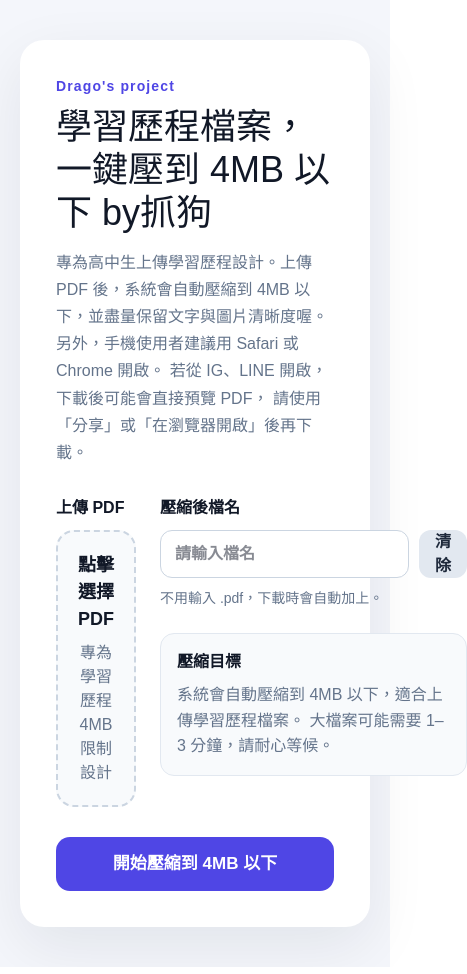
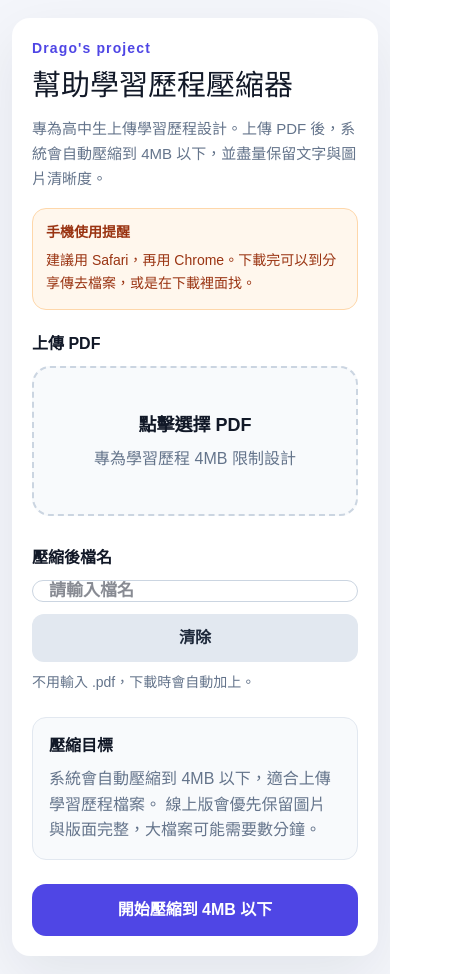
Before and after one commit to wellchang51-jpg/submitfit, a Next.js app in the folder frontend/: page / in a window 390 px wide. Shown: the whole page, 467 px wide, since content can reach past the window. Built offline with nearby package versions, Linux system fonts and the light colour scheme.

Commit message:
Update copy and improve filename mobile layout

```diff
--- a/frontend/app/page.tsx
+++ b/frontend/app/page.tsx
@@ -9,6 +9,7 @@ export default function Home() {
   const [outputName, setOutputName] = useState("");
   const [message, setMessage] = useState("");
   const [isCompressing, setIsCompressing] = useState(false);
+  const [isMobile, setIsMobile] = useState(false);
   const [estimatedSecondsLeft, setEstimatedSecondsLeft] = useState<
     number | null
   >(null);
@@ -21,26 +22,27 @@ export default function Home() {
   function estimateProcessingSeconds(file: File) {
     const fileSizeMB = file.size / 1024 / 1024;
 
-    if (fileSizeMB <= 4) return 20;
-    if (fileSizeMB <= 10) return 60;
-    if (fileSizeMB <= 20) return 120;
-    if (fileSizeMB <= 40) return 180;
+    if (fileSizeMB <= 4) return 30;
+    if (fileSizeMB <= 10) return 90;
+    if (fileSizeMB <= 20) return 180;
+    if (fileSizeMB <= 40) return 300;
 
-    return 240;
+    return 420;
   }
 
-  function formatTime(seconds: number) {
-    if (seconds <= 0) return "即將完成";
-
-    const minutes = Math.floor(seconds / 60);
-    const remainingSeconds = seconds % 60;
-
-    if (minutes === 0) {
-      return `約 ${remainingSeconds} 秒`;
+  useEffect(() => {
+    function checkScreenSize() {
+      setIsMobile(window.innerWidth <= 768);
     }
 
-    return `約 ${minutes} 分 ${remainingSeconds} 秒`;
-  }
+    checkScreenSize();
+
+    window.addEventListener("resize", checkScreenSize);
+
+    return () => {
+      window.removeEventListener("resize", checkScreenSize);
+    };
+  }, []);
 
   useEffect(() => {
     if (!isCompressing || estimatedSecondsLeft === null) return;
@@ -169,7 +171,7 @@ export default function Home() {
           );
         } else {
           setMessage(
-            `已盡力壓縮：${originalMB} MB → ${compressedMB} MB，但仍超過 4MB。這份 PDF 頁數或圖片太多，可能需要拆成多份。`
+            `已盡力壓縮：${originalMB} MB → ${compressedMB} MB，但仍超過 4MB。為了保留圖片與版面完整，建議拆分 PDF 或降低原始圖片解析度。`
           );
         }
       } else {
@@ -185,26 +187,66 @@ export default function Home() {
   }
 
   return (
-    <main style={styles.page}>
-      <section style={styles.card}>
-        <p style={styles.logo}>Drago's project</p>
+    <main
+      style={{
+        ...styles.page,
+        ...(isMobile ? styles.pageMobile : {}),
+      }}
+    >
+      <section
+        style={{
+          ...styles.card,
+          ...(isMobile ? styles.cardMobile : {}),
+        }}
+      >
+        <p style={styles.logo}>Drago&apos;s project</p>
 
-        <h1 style={styles.title}>學習歷程檔案，一鍵壓到 4MB 以下 by抓狗</h1>
+        <h1
+          style={{
+            ...styles.title,
+            ...(isMobile ? styles.titleMobile : {}),
+          }}
+        >
+          幫助學習歷程壓縮器
+        </h1>
 
-        <p style={styles.subtitle}>
+        <p
+          style={{
+            ...styles.subtitle,
+            ...(isMobile ? styles.subtitleMobile : {}),
+          }}
+        >
           專為高中生上傳學習歷程設計。上傳 PDF 後，系統會自動壓縮到
-          4MB 以下，並盡量保留文字與圖片清晰度喔。另外，手機使用者建議用 Safari 或 Chrome 開啟。
-          若從 IG、LINE 開啟，下載後可能會直接預覽 PDF，
-          請使用「分享」或「在瀏覽器開啟」後再下載。
+          4MB 以下，並盡量保留文字與圖片清晰度。
         </p>
 
-        <div style={styles.grid}>
+        <div
+          style={{
+            ...styles.mobileNotice,
+            ...(isMobile ? styles.mobileNoticeMobile : {}),
+          }}
+        >
+          <p style={styles.mobileNoticeTitle}>手機使用提醒</p>
+          <p style={styles.mobileNoticeText}>
+            建議用 Safari，再用 Chrome。下載完可以到分享傳去檔案，或是在下載裡面找。
+          </p>
+        </div>
+
+        <div
+          style={{
+            ...styles.grid,
+            ...(isMobile ? styles.gridMobile : {}),
+          }}
+        >
           <div>
             <label style={styles.label}>上傳 PDF</label>
 
             <div style={styles.uploadArea}>
               <div
-                style={styles.uploadBox}
+                style={{
+                  ...styles.uploadBox,
+                  ...(isMobile ? styles.uploadBoxMobile : {}),
+                }}
                 onClick={() => fileInputRef.current?.click()}
               >
                 <input
@@ -231,7 +273,12 @@ export default function Home() {
               </div>
 
               {selectedFile && (
-                <div style={styles.fileButtonRow}>
+                <div
+                  style={{
+                    ...styles.fileButtonRow,
+                    ...(isMobile ? styles.fileButtonRowMobile : {}),
+                  }}
+                >
                   <button onClick={removeFile} style={styles.removeFileButton}>
                     移除檔案
                   </button>
@@ -247,18 +294,36 @@ export default function Home() {
             </div>
           </div>
 
-          <div>
+          <div
+            style={{
+              ...(isMobile ? styles.nameSectionMobile : {}),
+            }}
+          >
             <label style={styles.label}>壓縮後檔名</label>
 
-            <div style={styles.nameRow}>
+            <div
+              style={{
+                ...styles.nameRow,
+                ...(isMobile ? styles.nameRowMobile : {}),
+              }}
+            >
               <input
                 value={outputName}
                 onChange={(event) => setOutputName(event.target.value)}
                 placeholder="請輸入檔名"
-                style={styles.input}
+                style={{
+                  ...styles.input,
+                  ...(isMobile ? styles.inputMobile : {}),
+                }}
               />
 
-              <button onClick={clearName} style={styles.clearButton}>
+              <button
+                onClick={clearName}
+                style={{
+                  ...styles.clearButton,
+                  ...(isMobile ? styles.clearButtonMobile : {}),
+                }}
+              >
                 清除
               </button>
             </div>
@@ -269,7 +334,7 @@ export default function Home() {
               <p style={styles.infoTitle}>壓縮目標</p>
               <p style={styles.infoText}>
                 系統會自動壓縮到 4MB 以下，適合上傳學習歷程檔案。
-                大檔案可能需要 1–3 分鐘，請耐心等候。
+                線上版會優先保留圖片與版面完整，大檔案可能需要數分鐘。
               </p>
             </div>
           </div>
@@ -279,6 +344,7 @@ export default function Home() {
           onClick={handleCompress}
           style={{
             ...styles.primaryButton,
+            ...(isMobile ? styles.primaryButtonMobile : {}),
             ...(isCompressing ? styles.primaryButtonDisabled : {}),
           }}
           disabled={isCompressing}
@@ -295,7 +361,8 @@ export default function Home() {
             </p>
 
             <p style={styles.progressHint}>
-              已處理約 {elapsedSeconds} 秒。系統會優先保留圖片與版面完整；30MB 以上的 PDF 可能需要數分鐘，請不要重新整理或關閉頁面。
+              已處理約 {elapsedSeconds} 秒。系統會優先保留圖片與版面完整；
+              30MB 以上的 PDF 可能需要數分鐘，請不要重新整理或關閉頁面。
             </p>
           </div>
         )}
@@ -315,6 +382,11 @@ const styles: Record<string, React.CSSProperties> = {
     justifyContent: "center",
     padding: "40px 20px",
     fontFamily: "Arial, sans-serif",
+    boxSizing: "border-box",
+  },
+  pageMobile: {
+    alignItems: "flex-start",
+    padding: "18px 12px",
   },
   card: {
     width: "100%",
@@ -323,6 +395,12 @@ const styles: Record<string, React.CSSProperties> = {
     borderRadius: "24px",
     padding: "36px",
     boxShadow: "0 20px 60px rgba(15, 23, 42, 0.08)",
+    boxSizing: "border-box",
+  },
+  cardMobile: {
+    maxWidth: "100%",
+    padding: "20px",
+    borderRadius: "18px",
   },
   logo: {
     margin: "0 0 8px",
@@ -336,18 +414,55 @@ const styles: Record<string, React.CSSProperties> = {
     fontSize: "36px",
     lineHeight: 1.2,
     color: "#111827",
+    wordBreak: "break-word",
+  },
+  titleMobile: {
+    fontSize: "29px",
+    lineHeight: 1.25,
   },
   subtitle: {
     marginTop: "14px",
-    marginBottom: "30px",
+    marginBottom: "20px",
     color: "#64748b",
     fontSize: "16px",
+    lineHeight: 1.7,
+  },
+  subtitleMobile: {
+    fontSize: "15px",
+    lineHeight: 1.65,
+    marginBottom: "16px",
+  },
+  mobileNotice: {
+    marginBottom: "28px",
+    padding: "14px 16px",
+    borderRadius: "14px",
+    background: "#fff7ed",
+    border: "1px solid #fed7aa",
+  },
+  mobileNoticeMobile: {
+    padding: "13px",
+    marginBottom: "22px",
+  },
+  mobileNoticeTitle: {
+    margin: 0,
+    color: "#9a3412",
+    fontWeight: 800,
+    fontSize: "14px",
+  },
+  mobileNoticeText: {
+    margin: "6px 0 0",
+    color: "#9a3412",
+    fontSize: "14px",
     lineHeight: 1.7,
   },
   grid: {
     display: "grid",
     gridTemplateColumns: "1fr 1fr",
     gap: "24px",
+  },
+  gridMobile: {
+    gridTemplateColumns: "1fr",
+    gap: "26px",
   },
   label: {
     display: "block",
@@ -370,6 +485,11 @@ const styles: Record<string, React.CSSProperties> = {
     justifyContent: "center",
     cursor: "pointer",
     padding: "20px",
+    boxSizing: "border-box",
+  },
+  uploadBoxMobile: {
+    minHeight: "150px",
+    padding: "18px",
   },
   uploadTitle: {
     margin: 0,
@@ -401,6 +521,9 @@ const styles: Record<string, React.CSSProperties> = {
     gridTemplateColumns: "1fr 1fr",
     gap: "10px",
   },
+  fileButtonRowMobile: {
+    gridTemplateColumns: "1fr",
+  },
   removeFileButton: {
     height: "42px",
     border: "none",
@@ -419,12 +542,20 @@ const styles: Record<string, React.CSSProperties> = {
     fontWeight: 800,
     cursor: "pointer",
   },
+  nameSectionMobile: {
+    paddingTop: "4px",
+  },
   nameRow: {
     display: "flex",
     gap: "10px",
   },
+  nameRowMobile: {
+    flexDirection: "column",
+    gap: "12px",
+  },
   input: {
     flex: 1,
+    width: "100%",
     height: "48px",
     border: "1px solid #cbd5e1",
     borderRadius: "12px",
@@ -434,6 +565,12 @@ const styles: Record<string, React.CSSProperties> = {
     color: "#111827",
     background: "white",
     fontWeight: 700,
+    boxSizing: "border-box",
+  },
+  inputMobile: {
+    height: "54px",
+    fontSize: "17px",
+    padding: "0 16px",
   },
   clearButton: {
     height: "48px",
@@ -444,6 +581,10 @@ const styles: Record<string, React.CSSProperties> = {
     color: "#1e293b",
     fontWeight: 800,
     cursor: "pointer",
+  },
+  clearButtonMobile: {
+    width: "100%",
+    height: "48px",
   },
   hint: {
     marginTop: "10px",
@@ -479,6 +620,11 @@ const styles: Record<string, React.CSSProperties> = {
     fontWeight: 800,
     cursor: "pointer",
   },
+  primaryButtonMobile: {
+    height: "52px",
+    fontSize: "16px",
+    marginTop: "24px",
+  },
   primaryButtonDisabled: {
     background: "#94a3b8",
     cursor: "not-allowed",
@@ -499,6 +645,7 @@ const styles: Record<string, React.CSSProperties> = {
     margin: "8px 0 0",
     color: "#3730a3",
     fontWeight: 800,
+    lineHeight: 1.6,
   },
   progressHint: {
     margin: "8px 0 0",
@@ -513,5 +660,7 @@ const styles: Record<string, React.CSSProperties> = {
     background: "#eef2ff",
     color: "#3730a3",
     fontWeight: 700,
+    lineHeight: 1.6,
+    wordBreak: "break-word",
   },
 };
```
